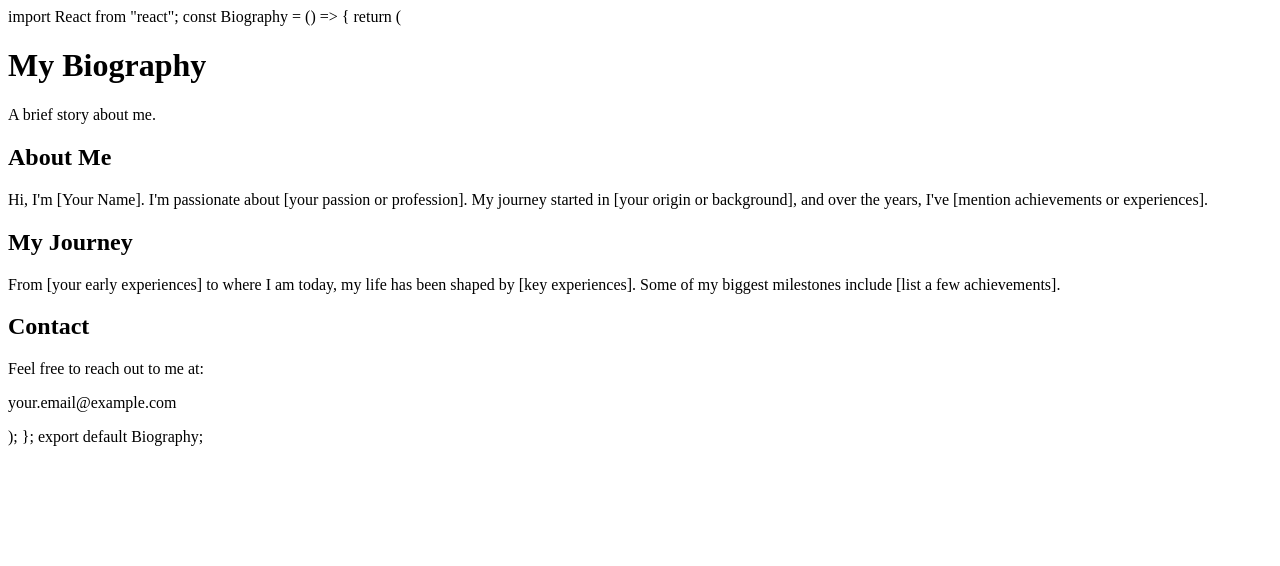
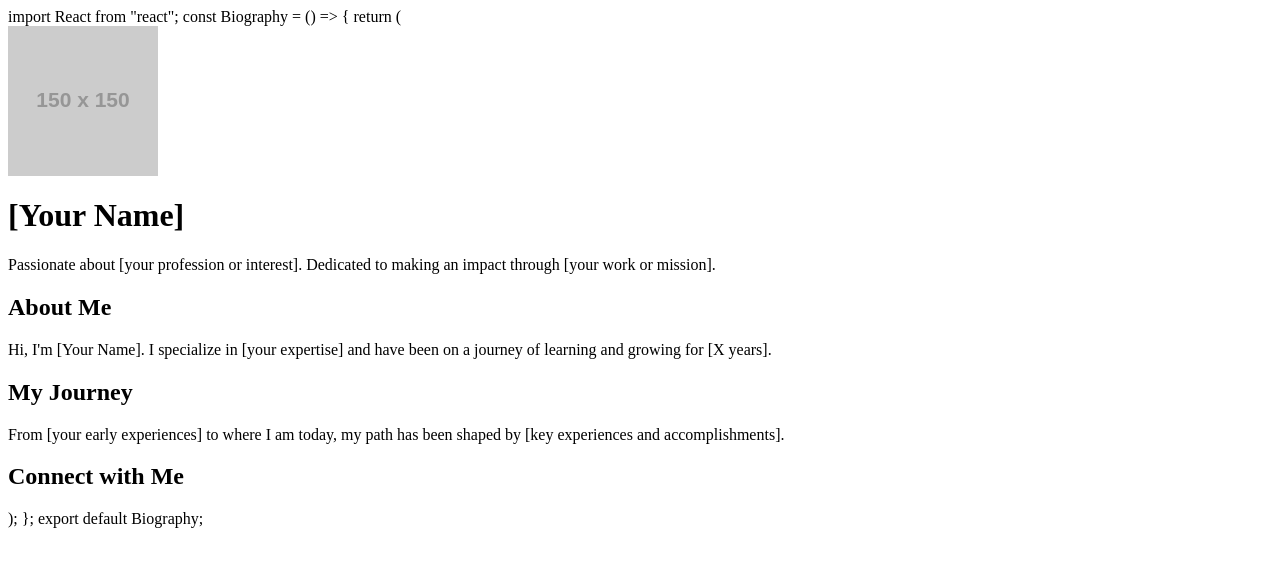
Before and after one commit to ReRetry-z/Amongus, a plain HTML site: page index.html in a window 1280 px wide. Drawn offline with Linux system fonts and the light colour scheme; placeholder pictures from the web are drawn by us.

Commit message:
Update index.html

```diff
--- a/index.html
+++ b/index.html
@@ -2,33 +2,37 @@ import React from "react";
 
 const Biography = () => {
   return (
-    <div className="min-h-screen bg-gray-100 p-6 flex flex-col items-center">
-      <div className="max-w-3xl bg-white shadow-lg rounded-2xl p-6">
-        <h1 className="text-4xl font-bold text-center mb-4">My Biography</h1>
-        <p className="text-gray-700 text-center mb-6">A brief story about me.</p>
+    <div className="min-h-screen bg-cover bg-center p-6 flex flex-col items-center" style={{ backgroundImage: "url('https://source.unsplash.com/random')" }}>
+      <div className="max-w-3xl bg-white bg-opacity-90 shadow-lg rounded-2xl p-6 text-center">
+        <img
+          src="https://via.placeholder.com/150"
+          alt="Profile"
+          className="w-32 h-32 rounded-full mx-auto mb-4 border-4 border-white shadow-md"
+        />
+        <h1 className="text-4xl font-bold mb-2">[Your Name]</h1>
+        <p className="text-gray-700 mb-6">Passionate about [your profession or interest]. Dedicated to making an impact through [your work or mission].</p>
 
         <section className="mb-6">
           <h2 className="text-2xl font-semibold mb-2">About Me</h2>
           <p className="text-gray-600">
-            Hi, I'm [Your Name]. I'm passionate about [your passion or profession].
-            My journey started in [your origin or background], and over the years,
-            I've [mention achievements or experiences].
+            Hi, I'm [Your Name]. I specialize in [your expertise] and have been on a journey of learning and growing for [X years].
           </p>
         </section>
 
         <section className="mb-6">
           <h2 className="text-2xl font-semibold mb-2">My Journey</h2>
           <p className="text-gray-600">
-            From [your early experiences] to where I am today, my life has been
-            shaped by [key experiences]. Some of my biggest milestones include
-            [list a few achievements].
+            From [your early experiences] to where I am today, my path has been shaped by [key experiences and accomplishments].
           </p>
         </section>
 
         <section className="mb-6">
-          <h2 className="text-2xl font-semibold mb-2">Contact</h2>
-          <p className="text-gray-600">Feel free to reach out to me at:</p>
-          <p className="text-blue-600 font-medium">your.email@example.com</p>
+          <h2 className="text-2xl font-semibold mb-2">Connect with Me</h2>
+          <div className="flex justify-center space-x-4">
+            <a href="#" className="text-blue-600 text-xl" aria-label="Twitter"><i className="fab fa-twitter"></i></a>
+            <a href="#" className="text-blue-700 text-xl" aria-label="LinkedIn"><i className="fab fa-linkedin"></i></a>
+            <a href="#" className="text-gray-900 text-xl" aria-label="GitHub"><i className="fab fa-github"></i></a>
+          </div>
         </section>
       </div>
     </div>
```
